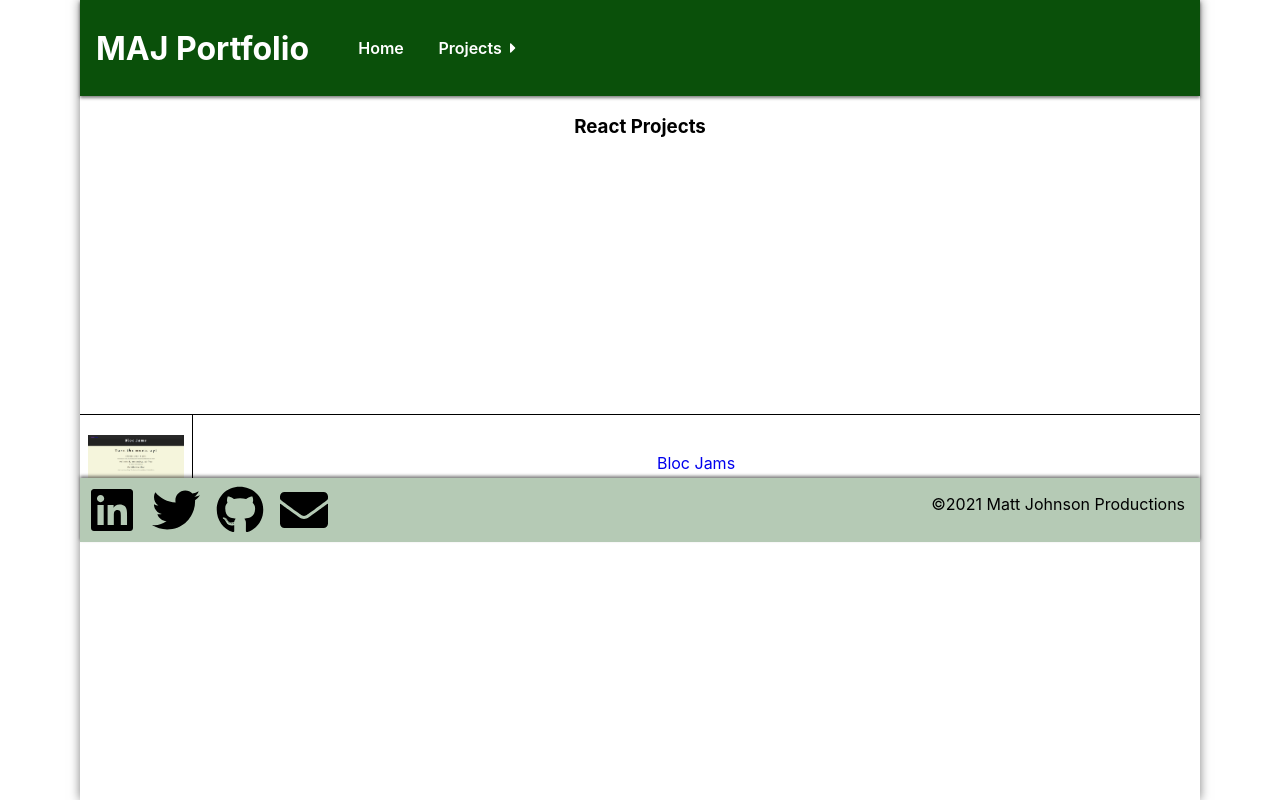
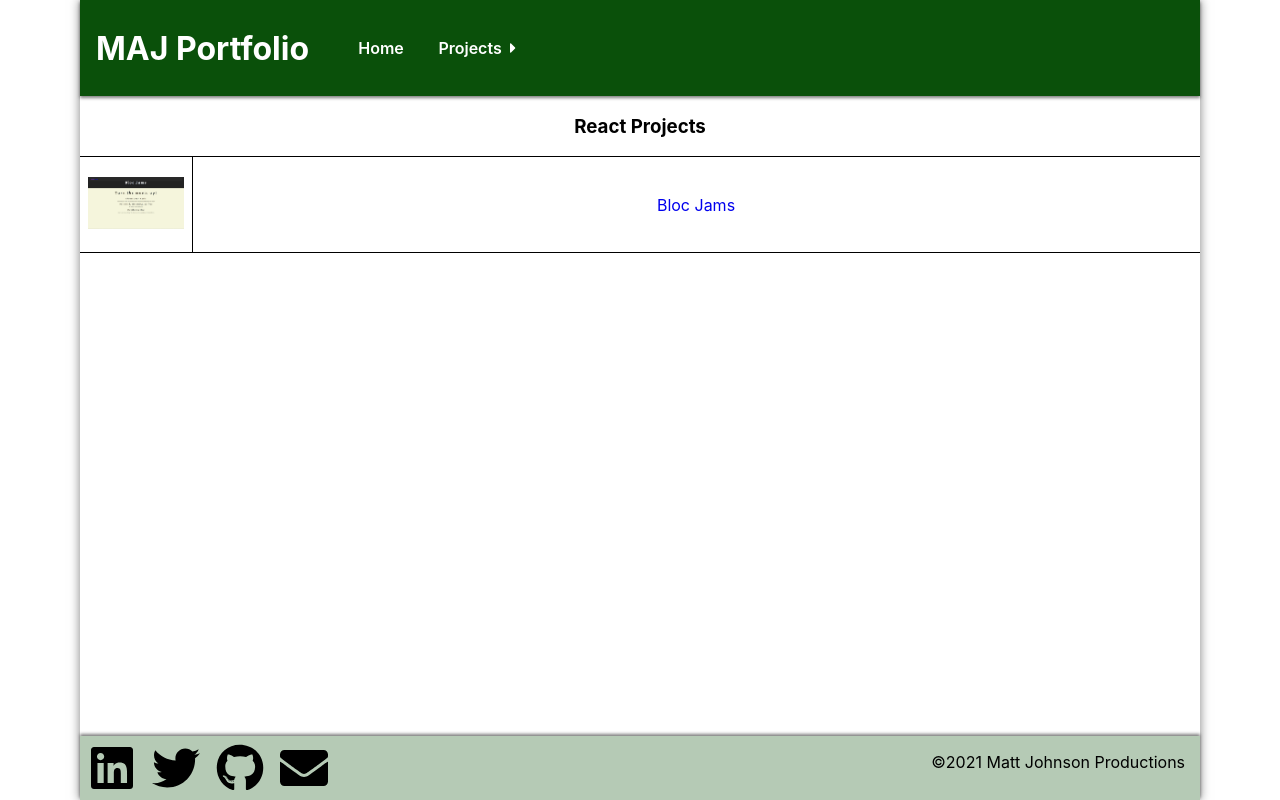
Before and after one commit to mattandbucs34/majportfolio, a React (Create React App) app: page /react_projects in a window 1280 px wide. Built offline with nearby package versions, Linux system fonts and the light colour scheme.

Commit message:
update body for react projects

```diff
--- a/src/projects/ReactProjects/ReactProjects.tsx
+++ b/src/projects/ReactProjects/ReactProjects.tsx
@@ -27,12 +27,12 @@ const ReactProjects = () => {
   }
 
   return (
-    <React.Fragment>
+    <div className='body'>
       <div className="project-list-title">
         <h3>React Projects</h3>
       </div>
       {displayProjects()}
-    </React.Fragment>
+    </div>
   )
 }
 
```
